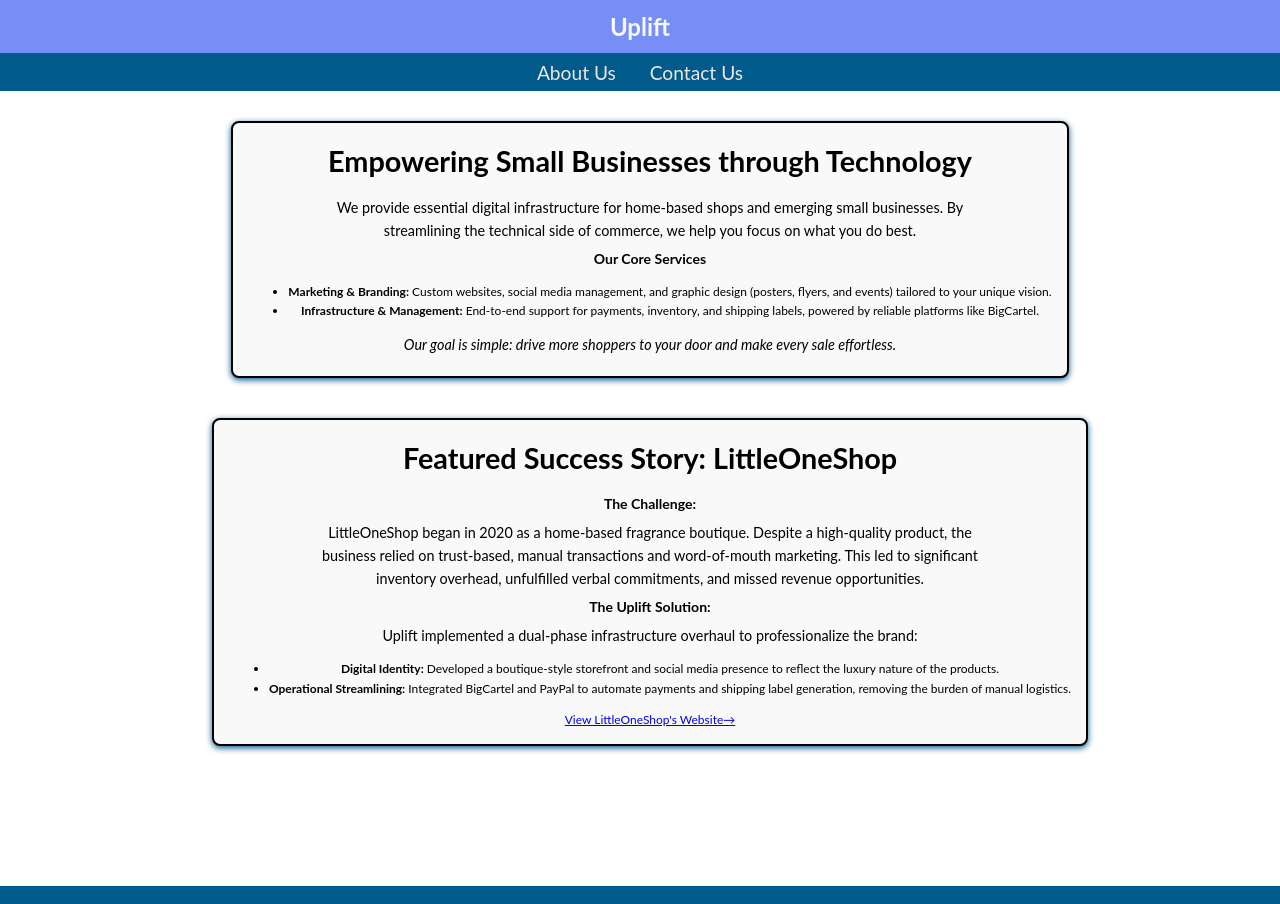
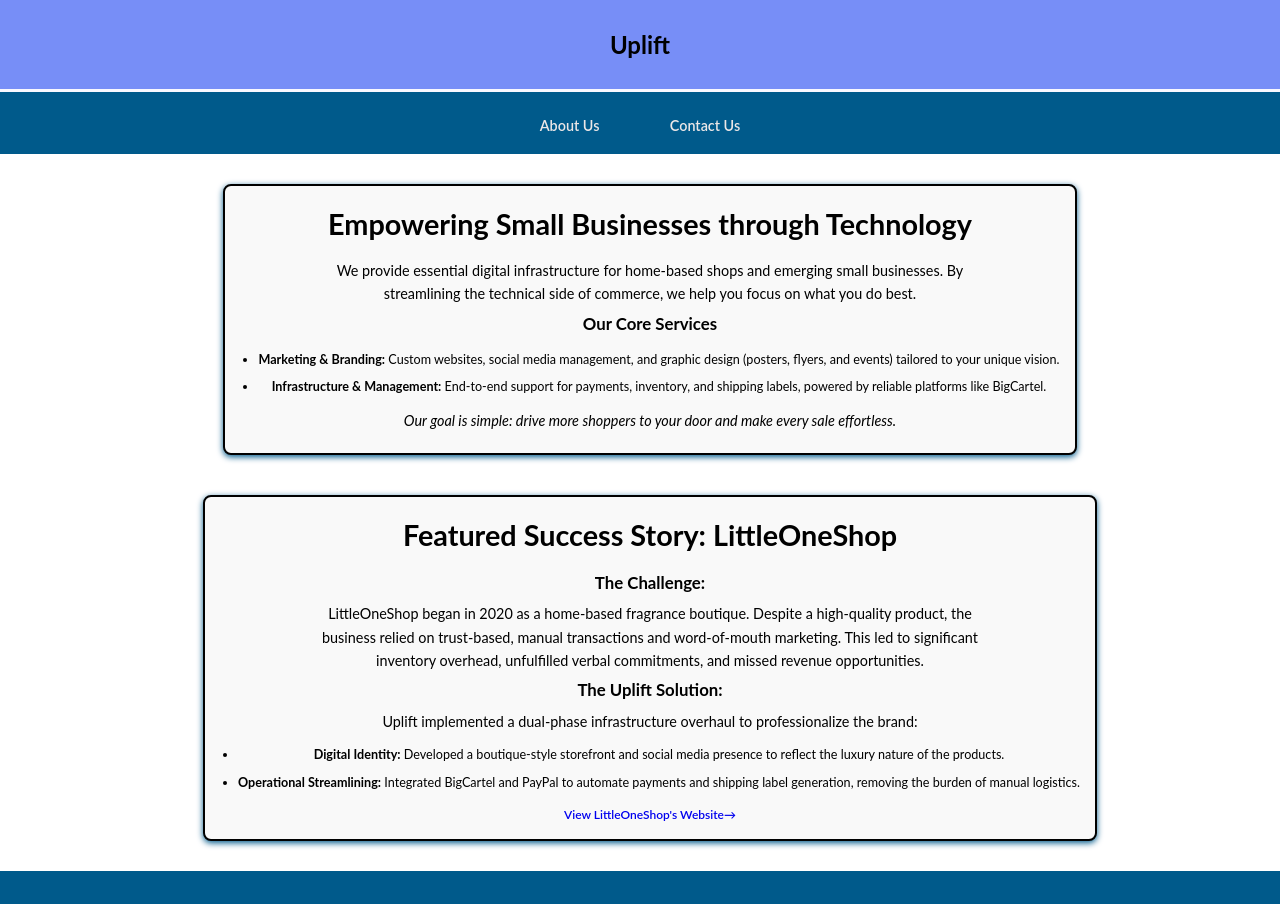
Before and after one commit to jaadyyah/Uplift-Capstone, a Flask app: page / in a window 1280 px wide. Run offline with Flask 3, Linux system fonts and the light colour scheme.

Commit message:
general styles and index styles changes

```diff
--- a/static/styles/generic_styles.css
+++ b/static/styles/generic_styles.css
@@ -30,8 +30,8 @@ p {
 header {
     background-color: #778ef7;
     text-align: center;
-    padding: 1em 0;
-    color: ghostwhite;
+    padding: 2.5em 0;
+    border-bottom: 3px solid ghostwhite;
 }
 
 header .logo {
@@ -64,11 +64,18 @@ body {
 /* site navigation */
 nav.sitenavigation {
     background-color: rgb(0,90,139);
-    text-align: center;
+    padding: 1em 0;
+    display: flex;
+    justify-content: center;
+    gap: 2.5em;
 }
 
 nav.sitenavigation a {
-    padding: 0.2em 0.2em;
+    font-size: 1.2rem;
+    font-weight: 600;
+    padding: 0.4em 0.6em;
+    border-radius: 6px;
+    transition: 0.2s ease;
 }
 
 nav.sitenavigation p {
@@ -108,7 +115,8 @@ h2 {
 
 /* footer section */
 footer {
-    padding: 0.5em;
+    font-size: 0.95rem;
+    padding: 1.2em 0;
     background-color: rgb(0,90,139);
     text-align: center;
 }
--- a/static/styles/index_styles.css
+++ b/static/styles/index_styles.css
@@ -21,3 +21,35 @@
     overflow-wrap: break-word;
     word-wrap: break-word;
 }
+
+h2 {
+    font-size: 2rem;
+    margin-bottom: 0.6em;
+}
+
+h3 {
+    font-size: 1.4rem;
+    margin-top: 1.4em;
+    margin-bottom: 0.4em;
+}
+
+p {
+    font-size: 1.1rem;
+    text-align: left;
+    margin: 0.8em 0;
+}
+
+ul {
+    margin: 1em 0;
+    padding-left: 1.5em;
+}
+
+li {
+    font-size: 1.05rem;
+    margin-bottom: 0.6em;
+}
+
+a {
+    font-weight: 600;
+    text-decoration: none;
+}
```
